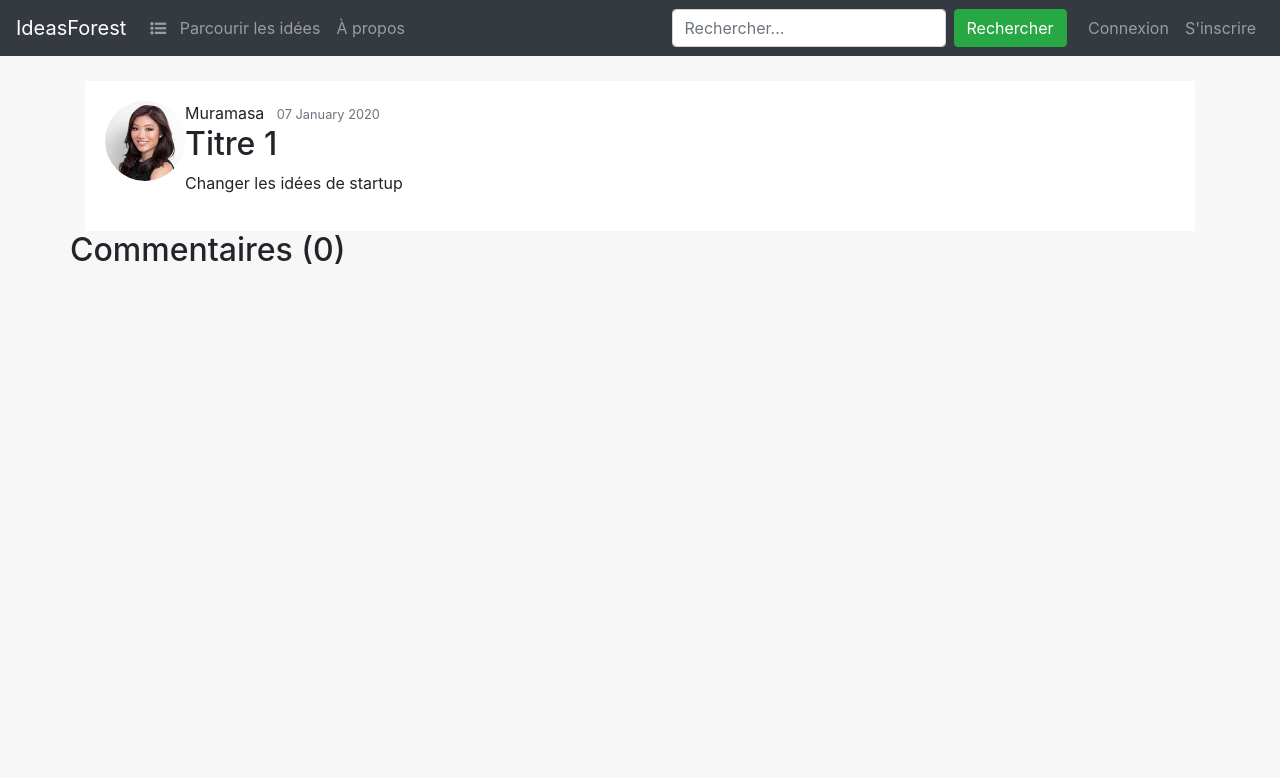
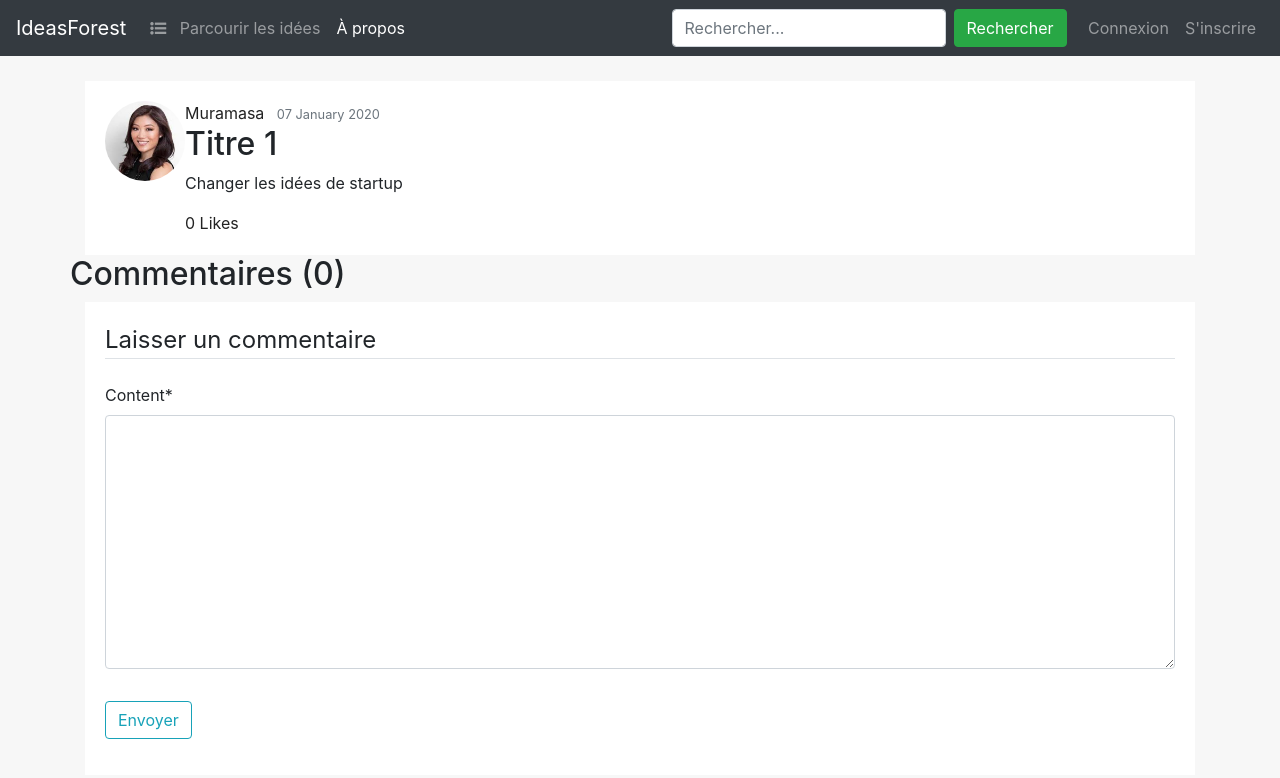
Before and after one commit to aureliendepeyrelongue/ideasforest, a Django app: page /post/1/ in a window 1280 px wide. Shown: the top 778 px of the page. Run offline with Django 3.2, Linux system fonts and the light colour scheme; data comes from the database, SQL or seed files in the repository; both versions use the stored data as it was after the commit; some libraries are stand-ins or nearby versions.

Commit message:
Change post list view, implement likes system beginning

```diff
--- a/blog/admin.py
+++ b/blog/admin.py
@@ -1,7 +1,8 @@
 from django.contrib import admin
 
-from .models import Post, Comment
+from .models import Post, Comment, Like
 
 admin.site.register(Post)
 admin.site.register(Comment)
+admin.site.register(Like)
 # Register your models here.
--- /dev/null
+++ b/blog/forms.py
@@ -0,0 +1,8 @@
+from django import forms
+from django.forms import ModelForm
+from .models import Comment
+
+class CommentForm(ModelForm):
+    class Meta :
+        model = Comment
+        fields = ['content']
--- a/blog/models.py
+++ b/blog/models.py
@@ -16,6 +16,10 @@ class Post(models.Model):
     def get_absolute_url(self):
         return reverse('post-detail', kwargs={'pk': self.pk})
 
+    def get_likes(self):
+        return Like.objects.filter(post=self)
+
+
 class Comment(models.Model):
     content = models.TextField()
     post = models.ForeignKey(Post, on_delete=models.CASCADE)
@@ -24,3 +28,11 @@ class Comment(models.Model):
 
     def __str__(self):
         return self.content + ' // ' + self.post.title + ' // ' + self.author.username
+
+class Like(models.Model):
+    author = models.ForeignKey(User, on_delete=models.CASCADE)
+    post = models.ForeignKey(Post, on_delete=models.CASCADE)
+    created = models.DateTimeField(auto_now_add=True)
+
+    def __str__(self):
+        return self.post.title + ' // ' + self.author.username
--- a/blog/templates/blog/post_detail.html
+++ b/blog/templates/blog/post_detail.html
@@ -1,22 +1,27 @@
 {% extends "blog/base.html" %}
+{% load crispy_forms_tags %}
+
 {% block content %}
 <div class="col-md-12">
     <article class="media content-section">
-        <img class="rounded-circle article-img" src="{{object.author.profile.image.url}}" alt="">
+        <img class="rounded-circle article-img" src="{{post.author.profile.image.url}}" alt="">
         <div class="media-body">
             <div class="article-metadata">
-                <a class="mr-2" href="#">{{ object.author }}</a>
-                <small class="text-muted">{{ object.date_posted|date:"d F Y" }}</small>
-                {% if object.author == user %}
+                <a class="mr-2" href="#">{{ post.author }}</a>
+                <small class="text-muted">{{ post.date_posted|date:"d F Y" }}</small>
+                {% if post.author == user %}
                 <div>
-                    <a class="btn btn-secondary btn-sm mt-1 mb-1" href="{% url 'post-update' object.id %}">Mettre à
+                    <a class="btn btn-secondary btn-sm mt-1 mb-1" href="{% url 'post-update' post.id %}">Mettre à
                         jour</a>
-                    <a class="btn btn-danger btn-sm mt-1 mb-1" href="{% url 'post-delete' object.id %}">Supprimer</a>
+                    <a class="btn btn-danger btn-sm mt-1 mb-1" href="{% url 'post-delete' post.id %}">Supprimer</a>
                 </div>
                 {% endif %}
             </div>
-            <h2 class="article-title">{{ object.title }}</h2>
-            <p class="article-content">{{ object.content }}</p>
+            <h2 class="article-title">{{ post.title }}</h2>
+            <p class="article-content">{{ post.content }}</p>
+            <div>
+                <a href="#liker">{{likes_number}} Likes</a>
+            </div>
         </div>
     </article>
 </div>
@@ -32,6 +37,24 @@
     </div>
 </div>
 {% endfor %}
+<div class="col-md-12">
+    <div class="content-section">
+        <form method="POST">
+            {% csrf_token %}
+            <fieldset class="form-group">
+                <legend class="border-bottom mb-4">
+                    Laisser un commentaire
+                </legend>
+                {{ form|crispy }}
+            </fieldset>
+            <div class="form-group">
+                <button class="btn btn-outline-info" type="submit">
+                    Envoyer
+                </button>
+            </div>
+        </form>
+    </div>
+</div>
 
 
 
--- a/blog/urls.py
+++ b/blog/urls.py
@@ -1,7 +1,8 @@
 from django.urls import path
 from .views import (
     PostListView,
-    PostDetailView,
+    post_detail_view,
+    post_list_view,
     PostCreateView,
     PostUpdateView,
     PostDeleteView,
@@ -10,9 +11,9 @@ from .views import (
 from . import views
 
 urlpatterns = [
-    path('', PostListView.as_view(), name='blog-home'),
+    path('', post_list_view, name='blog-home'),
      path('user-test/<str:username>', UserPostListView.as_view(), name='user-posts'),
-    path('post/<int:pk>/', PostDetailView.as_view(), name='post-detail'),
+    path('post/<int:pk>/', post_detail_view, name='post-detail'),
     path('post/<int:pk>/update/', PostUpdateView.as_view(), name='post-update'),
     path('post/<int:pk>/delete/', PostDeleteView.as_view(), name='post-delete'),
     path('post/new/', PostCreateView.as_view(), name='post-create'),
--- a/blog/views.py
+++ b/blog/views.py
@@ -6,7 +6,8 @@ from django.views.generic import (
     CreateView,
     UpdateView,
     DeleteView)
-from .models import Post, Comment
+from .models import Post, Comment, Like
+from .forms import CommentForm
 from django.contrib.auth.models import User
 from django.db.models import Q
 
@@ -24,6 +25,28 @@ class PostListView(ListView):
         context['home_active'] = 'active'
         return context
 
+def post_list_view(request):
+
+    posts = Post.objects.all().order_by('-date_posted')
+    list = []
+
+    for post in posts:
+        likes_number = post.get_likes().count()
+        already_liked = False
+
+        if request.user.is_authenticated:
+            test = Like.objects.filter(post=post,author=request.user)
+            already_liked = test.count() == 1
+
+        list.append({
+            'post' : post,
+            'likes_number' : likes_number,
+            'already_liked' : already_liked
+        })
+    return render(request, 'blog/home.html',{
+    'home_active': 'active',
+    'list' : list
+    })
 
 class UserPostListView(ListView):
     model = Post
@@ -64,13 +87,27 @@ class SearchPostListView(ListView):
         return queryset
 
 # Create your views here.
-class PostDetailView(DetailView):
-    model = Post
 
-    def get_context_data(self, **kwargs):
-        context = super(DetailView, self).get_context_data(**kwargs)
-        context['comments'] = Comment.objects.filter(post=self.object)
-        return context
+def post_detail_view(request,pk):
+    context = {}
+    post = get_object_or_404(Post, id=pk)
+    comments = Comment.objects.filter(post=post)
+    if request.method == 'POST':
+        form = CommentForm(request.POST)
+        form.instance.author = request.user
+        form.instance.post = post
+        if form.is_valid():
+            form.save()
+            username = form.cleaned_data.get('content')
+    else:
+        form = CommentForm()
+    return render(request, 'blog/post_detail.html',{
+    'about_active': 'active',
+    'comments' : comments,
+    'post' : post,
+    'form' : form,
+    'likes_number' : post.get_likes().count()
+    })
 
 
 class PostDeleteView(LoginRequiredMixin,UserPassesTestMixin,DeleteView):
```
Also changed, not shown: blog/templates/blog/home.html (+17 -5 lines), blog/templatetags/blog_filters.py (added, +12 -0 lines), blog/migrations/0003_like.py (added), blog/templatetags/__init__.py (added), db.sqlite3.
